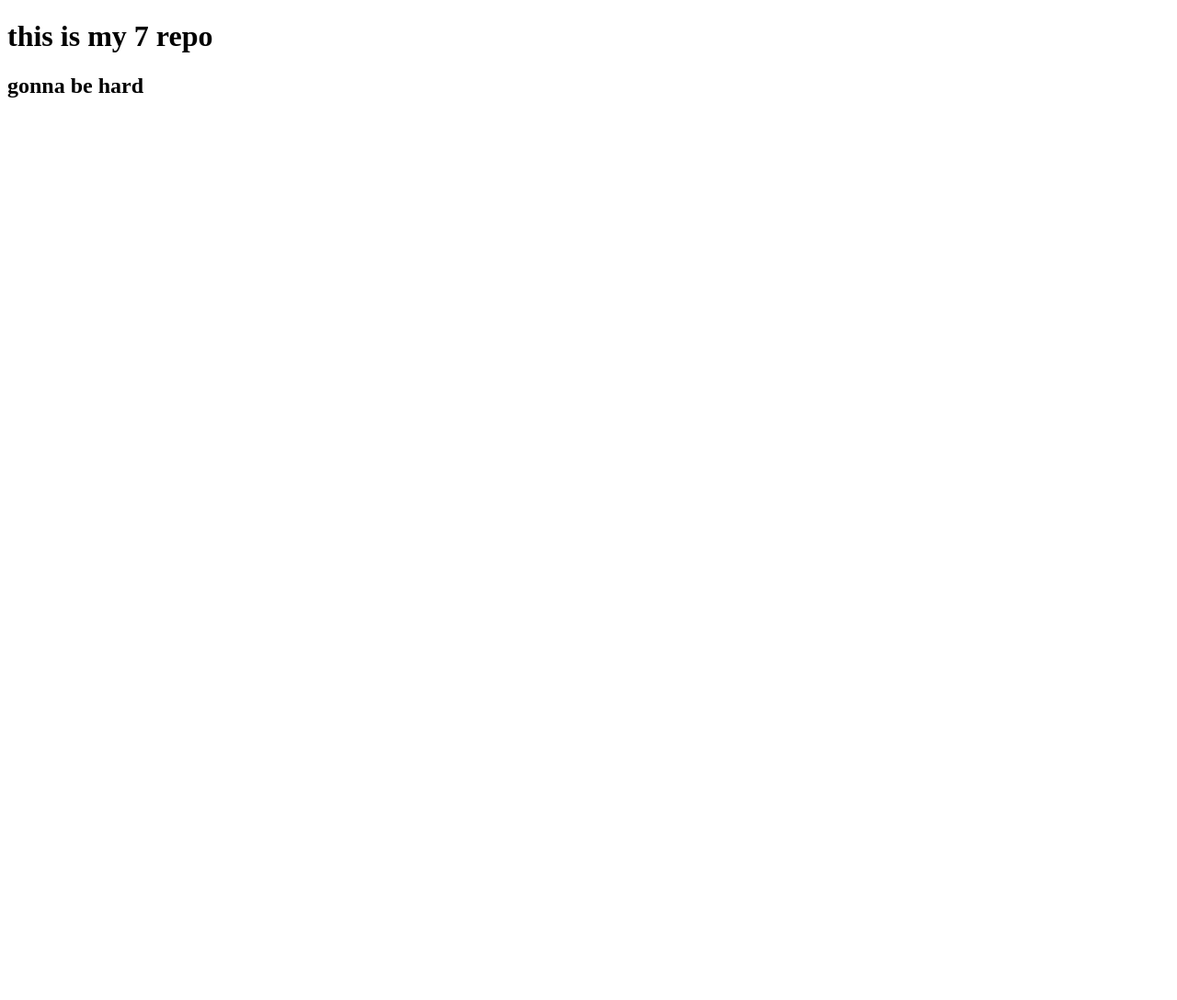
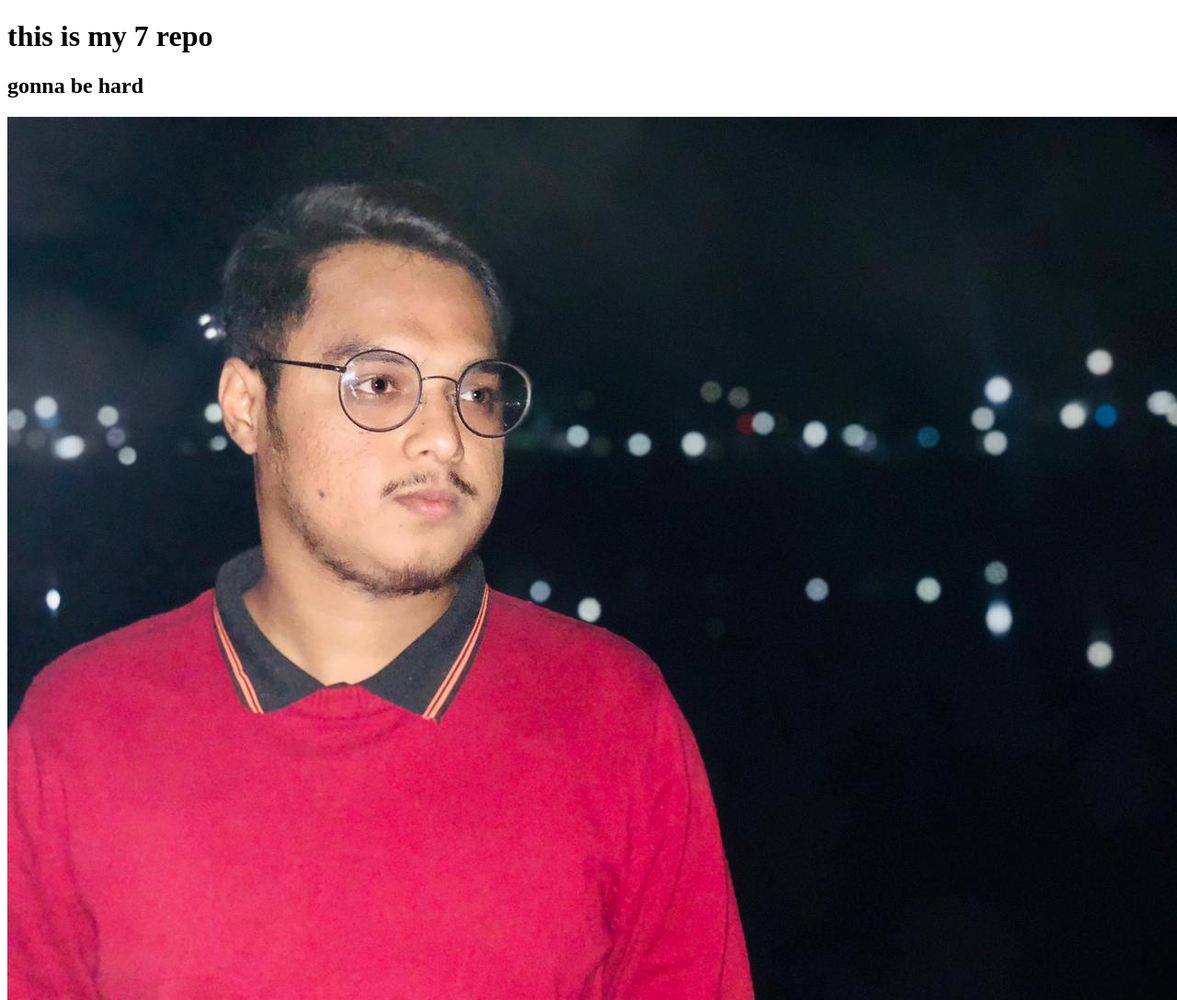
Before and after one commit to Shishir800/my-seven-repo, a plain HTML site: page index.html in a window 1280 px wide. Shown: the whole page at 92% size. Before the commit the page ends 800 px from the top, so only its background shows below. Drawn offline with Linux system fonts and the light colour scheme.

Commit message:
added muha

```diff
--- a/index.html
+++ b/index.html
@@ -9,5 +9,6 @@
 <body>
 <h1>this is my 7 repo </h1>
 <h2>gonna be hard</h2>
+<img src="muha.JPG" alt="">
 </body>
 </html>
```
Also changed, not shown: muha.JPG (added).
